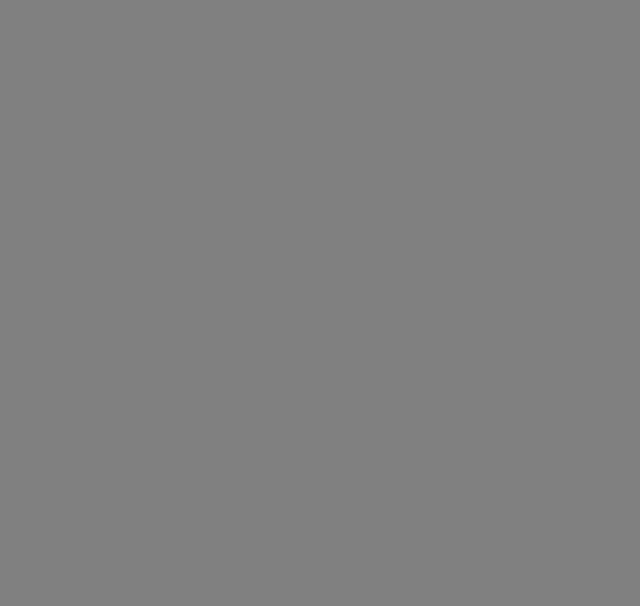
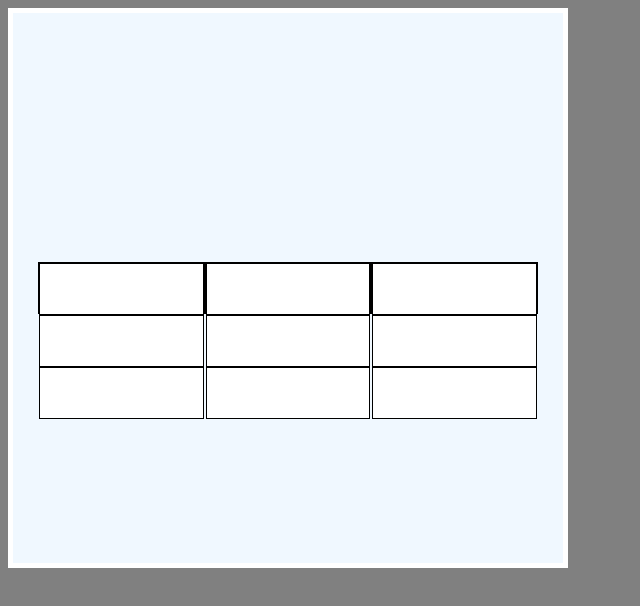
Before and after one commit to laurencrtr/odin-etch-a-sketch, a plain HTML site: page index.html in a window 1280 px wide. Shown: the whole page, without its empty margins (0-640 px from the left). Drawn offline with Linux system fonts and the light colour scheme.

Commit message:
Prompt user for number, create grid

```diff
--- a/index.html
+++ b/index.html
@@ -9,7 +9,7 @@
     <script src="javascript.js" defer></script>
 </head>
 <body>
-    <div>
+    <div class="grid">
 
     </div>
 </body>
--- a/javascript.js
+++ b/javascript.js
@@ -0,0 +1,24 @@
+const grid = document.querySelector(".grid");
+
+
+function getNumber() {
+    let userNumber = prompt("Please enter a number 0-100. Your input must be a number.")
+    return userNumber
+}
+
+function createGrid(length) {
+    // totalBoxes = length * length
+    for (let i = 0; i < length; i++) {
+        newRow = document.createElement("div")
+        grid.appendChild(newRow)
+        for (let i = 0; i < length; i++) {
+            newBox = document.createElement("div")
+            newRow.appendChild(newBox)
+            console.log("grid added")
+        }
+    }
+}
+
+// let gridSize = getNumber()
+// createGrid(gridSize)
+createGrid(3)
--- a/styles.css
+++ b/styles.css
@@ -1,3 +1,21 @@
 * {
     background-color: gray;
 }
+
+.grid {
+    display: flex;
+    background-color: aliceblue;
+    padding: 25px;
+    border: 5px solid white;
+    height: 500px;
+    width: 500px;
+    justify-content: center;
+    align-items: center;
+}
+
+.grid div {
+    background-color: white;
+    border: 1px solid black;
+    height: 50px;
+    flex: 1 1 auto;
+}
```
